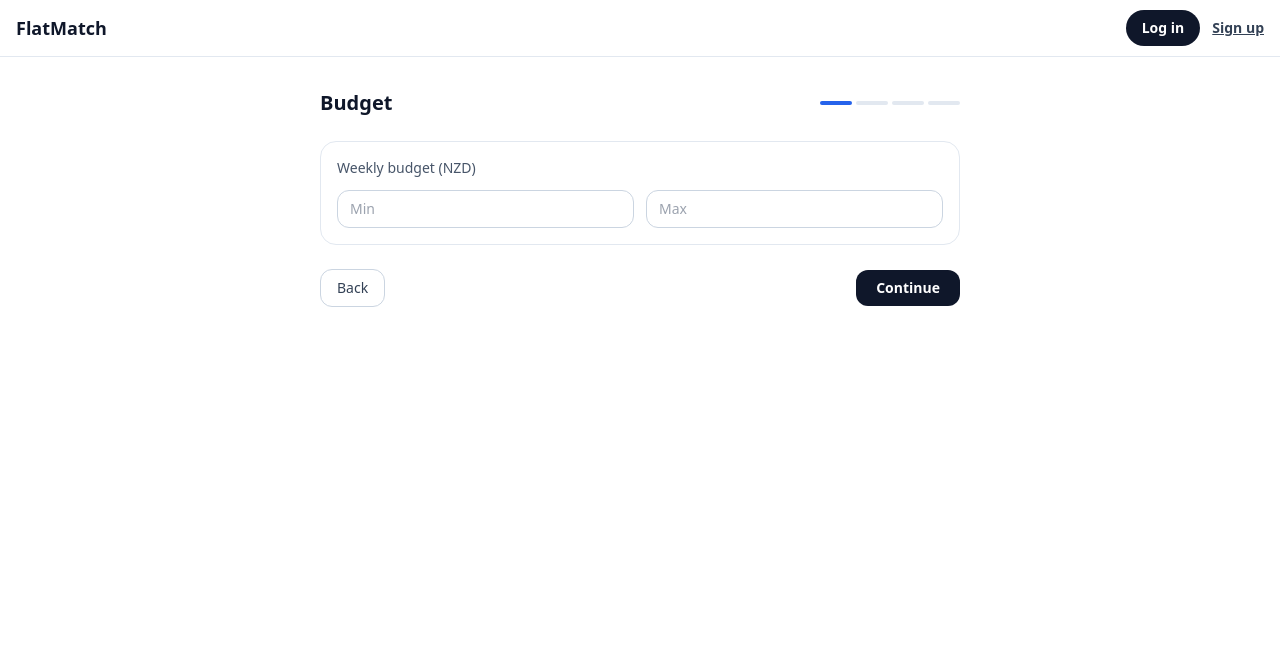
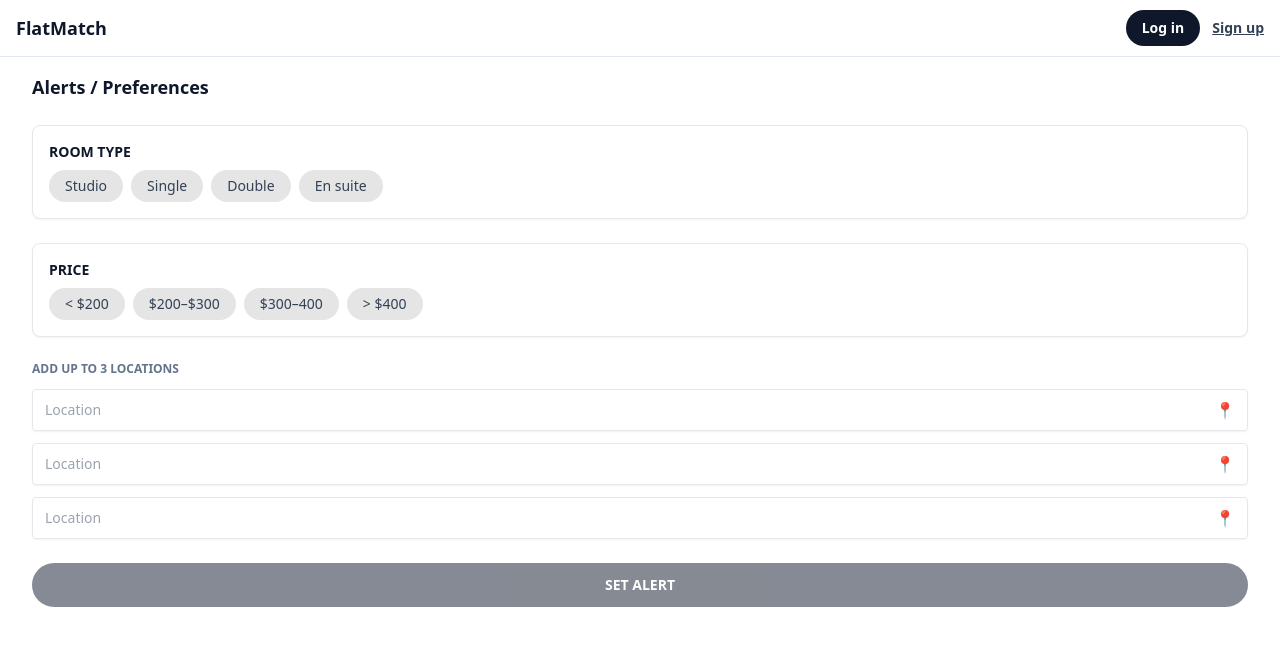
Before and after one commit to cdel358-dev/flatmatch, a React (Vite) app: page /flatmatch/preferences in a window 1280 px wide. Shown: the top 646 px of the page. Built offline with nearby package versions, Linux system fonts and the light colour scheme.

Commit message:
added preferences screen and alerts

```diff
--- a/src/main.tsx
+++ b/src/main.tsx
@@ -24,6 +24,7 @@ import Tips from './pages/info/Tips';
 import LocationPage from './pages/Location';
 import AuthPage from './pages/Auth';
 import PreferencesWizard from './pages/PreferencesWizard';
+import Preferences from './pages/Preferences';
 
 import { ListingsProvider } from './state/ListingsContext';
 import { NotesProvider } from './state/NotesContext';
@@ -43,12 +44,13 @@ const router = createBrowserRouter(
       children: [
         { index: true, element: <Home /> },
         { path: 'auth', element: <AuthPage /> },
-        { path: 'preferences', element: <PreferencesWizard /> },
+        { path: 'preferencesWizard', element: <PreferencesWizard /> },
         { path: 'search', element: <SearchResults /> },
         { path: 'about', element: <About /> },
         { path: 'info', element: <Info /> },
         { path: 'messages', element: <Messages /> },
         { path: 'profile', element: <UserProfile /> },
+        { path: 'preferences', element: <Preferences /> },
         { path: 'listing/:id', element: <ListingDetails /> },
         { path: 'listing/:id/notes', element: <NotesPage /> },
         { path: '/listing/:id/location', element: <LocationPage /> },
--- a/src/pages/Auth.tsx
+++ b/src/pages/Auth.tsx
@@ -36,7 +36,7 @@ export default function AuthPage() {
 
       // If signing up, go to onboarding wizard; otherwise follow "next"
       if (mode === 'signup') {
-        navigate('/preferences', { replace: true });
+        navigate('/preferencesWizard', { replace: true });
       } else {
         navigate(next, { replace: true });
       }
--- /dev/null
+++ b/src/pages/Preferences.tsx
@@ -0,0 +1,112 @@
+import React, { useState } from 'react';
+
+const ROOM_TYPES = ['Studio', 'Single', 'Double', 'En suite'];
+const PRICE_BUCKETS = ['< $200', '$200–$300', '$300–400', '> $400'];
+
+export default function Preferences() {
+  const [selectedRoomTypes, setSelectedRoomTypes] = useState<string[]>([]);
+  const [selectedPrice, setSelectedPrice] = useState<string | null>(null);
+  const [locations, setLocations] = useState(['', '', '']);
+
+  const toggleRoomType = (type: string) => {
+    setSelectedRoomTypes(prev =>
+      prev.includes(type) ? prev.filter(t => t !== type) : [...prev, type]
+    );
+  };
+
+  const togglePrice = (price: string) => {
+    setSelectedPrice(prev => (prev === price ? null : price));
+  };
+
+  const handleLocationChange = (index: number, value: string) => {
+    setLocations(prev => {
+      const next = [...prev];
+      next[index] = value;
+      return next;
+    });
+  };
+
+  return (
+    <div className="p-4 space-y-6">
+      <h1 className="text-lg font-semibold">Alerts / Preferences</h1>
+
+      {/* Room Type */}
+      <div className="rounded-lg border bg-white p-4 shadow-sm">
+        <h2 className="mb-2 text-sm font-semibold">ROOM TYPE</h2>
+        <div className="flex flex-wrap gap-2">
+          {ROOM_TYPES.map(type => {
+            const selected = selectedRoomTypes.includes(type);
+            return (
+              <button
+                key={type}
+                onClick={() => toggleRoomType(type)}
+                className={[
+                  'inline-flex items-center rounded-full px-4 py-1.5 text-sm font-medium transition',
+                  selected
+                    ? 'bg-slate-900 text-white dark:bg-blue-600 dark:text-white'
+                    : 'bg-[#E5E5E5] text-slate-700 hover:bg-slate-300 dark:bg-slate-800 dark:text-slate-200 dark:hover:bg-slate-700',
+                ].join(' ')}
+              >
+                {type}
+              </button>
+            );
+          })}
+        </div>
+      </div>
+
+      {/* Price */}
+      <div className="rounded-lg border bg-white p-4 shadow-sm">
+        <h2 className="mb-2 text-sm font-semibold">PRICE</h2>
+        <div className="flex flex-wrap gap-2">
+          {PRICE_BUCKETS.map(price => {
+            const selected = selectedPrice === price;
+            return (
+              <button
+                key={price}
+                onClick={() => togglePrice(price)}
+                className={[
+                  'inline-flex items-center rounded-full px-4 py-1.5 text-sm font-medium transition',
+                  selected
+                    ? 'bg-slate-900 text-white dark:bg-blue-600 dark:text-white'
+                    : 'bg-[#E5E5E5] text-slate-700 hover:bg-slate-300 dark:bg-slate-800 dark:text-slate-200 dark:hover:bg-slate-700',
+                ].join(' ')}
+              >
+                {price}
+              </button>
+            );
+          })}
+        </div>
+      </div>
+
+      {/* Locations */}
+      <div className="space-y-3">
+        <p className="text-xs font-semibold uppercase text-slate-500">
+          Add up to 3 locations
+        </p>
+        {locations.map((loc, i) => (
+          <div
+            key={i}
+            className="flex items-center rounded border px-3 py-2 shadow-sm"
+          >
+            <input
+              type="text"
+              placeholder="Location"
+              value={loc}
+              onChange={e => handleLocationChange(i, e.target.value)}
+              className="flex-1 border-none bg-transparent text-sm focus:outline-none"
+            />
+            <span className="ml-2 text-slate-400">📍</span>
+          </div>
+        ))}
+      </div>
+
+      {/* Save Button */}
+      <button
+        className="mt-4 w-full rounded-full bg-slate-900 py-3 text-sm font-semibold text-white hover:bg-slate-800 disabled:opacity-50"
+        disabled={!selectedRoomTypes.length && !selectedPrice && !locations.some(l => l)}
+      >
+        SET ALERT
+      </button>
+    </div>
+  );
+}
--- a/src/pages/UserProfile.tsx
+++ b/src/pages/UserProfile.tsx
@@ -85,6 +85,17 @@ export default function UserProfile() {
           LIST A ROOM
         </button>
 
+        {/* Preferences */}
+        <button
+          onClick={() => navigate('/preferences')}
+          className="mt-2 inline-flex h-11 items-center justify-center rounded-full bg-[#C4C4C4] px-6 text-sm font-semibold text-white hover:bg-[#b0b0b0] active:scale-[0.99]"
+          aria-label="Preferences"
+          title="Preferences"
+        >
+          PREFERENCES
+        </button>
+
+
         {/* About */}
         <section className="mt-6 w-full max-w-2xl">
           <SectionTitle>ABOUT</SectionTitle>
```
Also changed, not shown: 1 other file (tests, documents, lock files or other folders).
